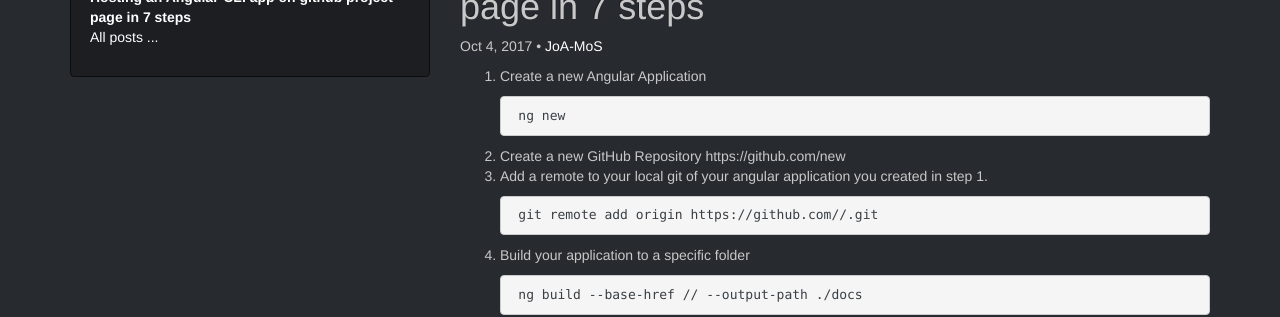
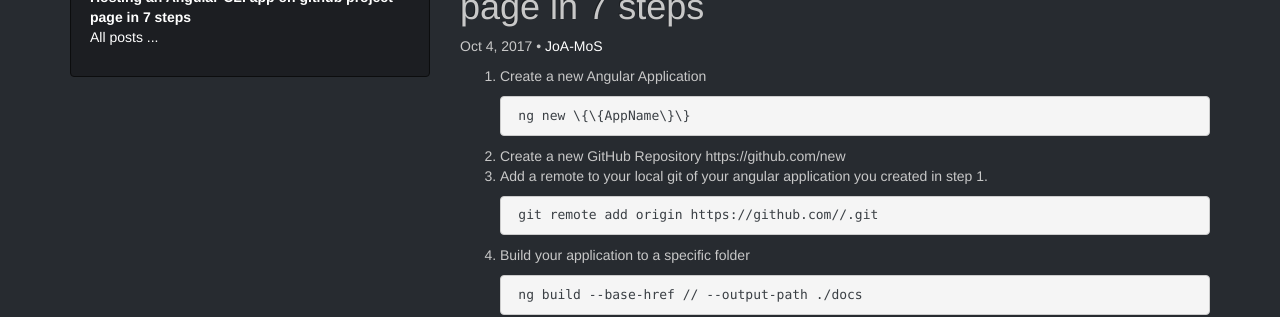
Before and after one commit to JoA-MoS/JoA-MoS.github.io, a Jekyll site: the page built from _posts/2017-10-04-hosting-angular-cli-app-on-gh-project-page-in-6-steps.md, in a window 1280 px wide and 1337 px high. Shown: the part 143-460 px from the top of the window. Built offline with Jekyll 4.4.1, drawn with Linux system fonts in a browser that asks for light colours; nearby versions of some CDN libraries.

Commit message:
Curlly brace formatting

````diff
--- a/_posts/2017-10-04-hosting-angular-cli-app-on-gh-project-page-in-6-steps.md
+++ b/_posts/2017-10-04-hosting-angular-cli-app-on-gh-project-page-in-6-steps.md
@@ -9,7 +9,7 @@
 1. Create a new Angular Application
 
     ```Shell
-    ng new {{AppName}}
+    ng new \{\{AppName\}\}
     ```
 
 2. Create a new GitHub Repository https://github.com/new
````
